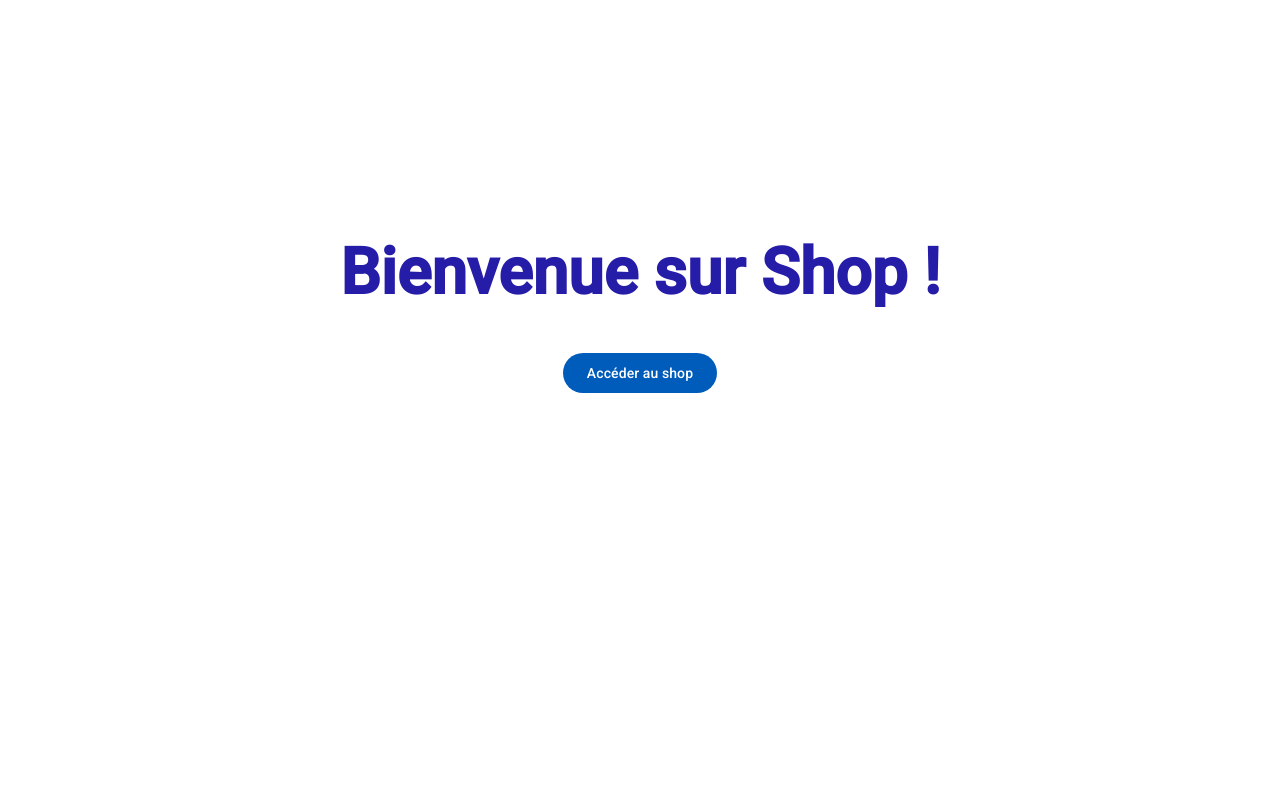
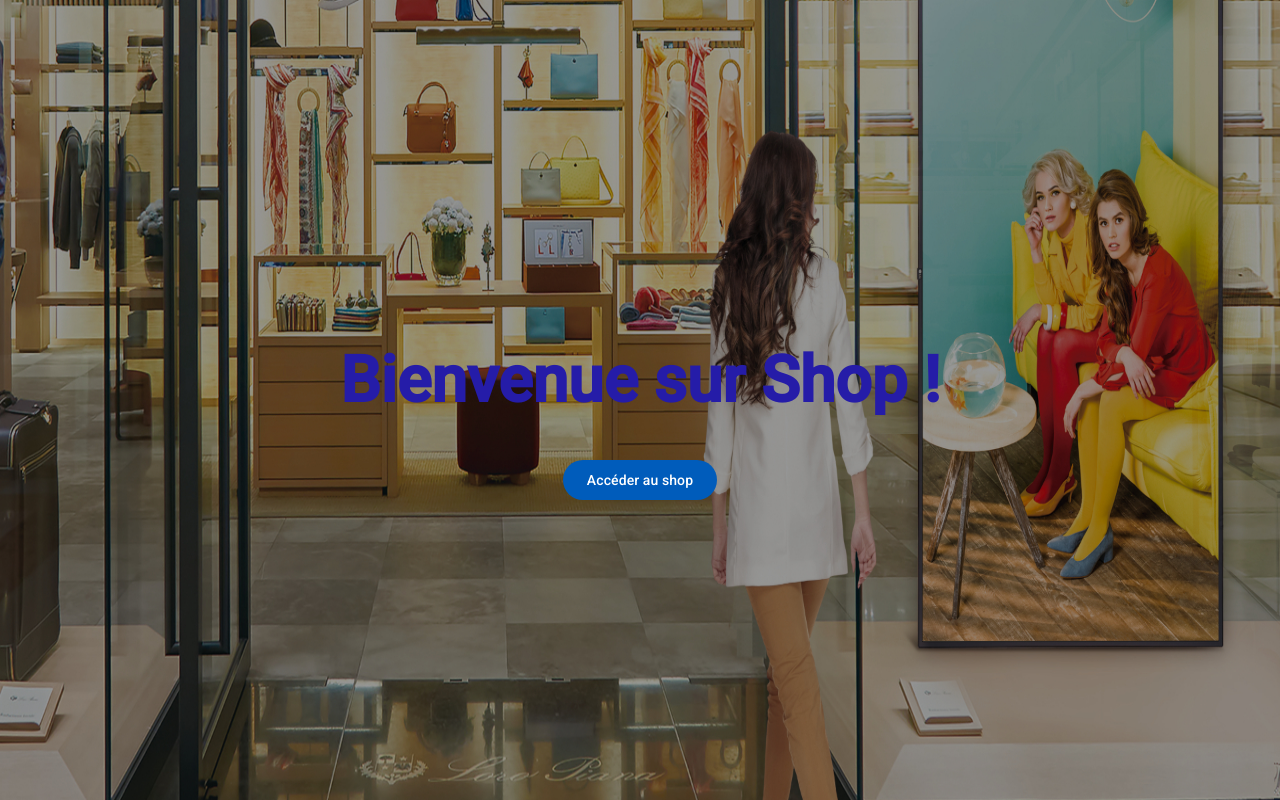
Before and after one commit to ZaeRon007/shop, an Angular app in the folder front/: page / in a window 1280 px wide. Built offline with nearby package versions, Linux system fonts and the light colour scheme; no server answers.

Commit message:
update for landing-page background

```diff
--- a/front/src/app/core/components/landing-page/landing-page.component.html
+++ b/front/src/app/core/components/landing-page/landing-page.component.html
@@ -1,4 +1,9 @@
-<div class="title">
-  <h1>Bienvenue sur {{ appTitle }} !</h1>
-  <button mat-flat-button color="primary" (click)="start()">Accéder au shop</button>
+<div class="body">
+  <img [src]="currentImagePath" alt="background">
+
+
+  <div class="title">
+    <h1>Bienvenue sur {{ appTitle }} !</h1>
+    <button mat-flat-button color="primary" (click)="start()">Accéder au shop</button>
+  </div>
 </div>
--- a/front/src/app/core/components/landing-page/landing-page.component.scss
+++ b/front/src/app/core/components/landing-page/landing-page.component.scss
@@ -1,12 +1,26 @@
+.body {
+    position: absolute;
+    width: 100%;
+    height: 100%;
+
+    img {
+        width: 100%;
+        height: 100%;
+        position: absolute;
+        z-index: -1;
+    }
+}
+
 .title {
     display: flex;
     flex-direction: column;
+    justify-content: center;
     align-items: center;
-    padding-top: 15%;
     font-size: 2rem;
+    height: 100%;
 }
 
-@media (max-width: 950px) and (min-width: 450px) {
+@media (max-width: 950px) {
     h1 {
         font-size: 1.5em;
     }
--- a/front/src/app/core/components/landing-page/landing-page.component.ts
+++ b/front/src/app/core/components/landing-page/landing-page.component.ts
@@ -1,15 +1,28 @@
-import { Component } from '@angular/core';
+import { Component, OnInit } from '@angular/core';
 import { Router } from '@angular/router';
+import { Subscription } from 'rxjs/internal/Subscription';
+import { pictureSizeService } from '../../../shop/services/pictureSizeService';
 
 @Component({
   selector: 'app-landing-page',
   templateUrl: './landing-page.component.html',
   styleUrl: './landing-page.component.scss'
 })
-export class LandingPageComponent {
+export class LandingPageComponent implements OnInit{
+  private picture: string[] = ['assets/background/shop-1920px.jpeg'];
+  private screenSizeSub = new Subscription();
+  currentImagePath = '';
 
-  constructor(private router: Router){
+  constructor(private router: Router,
+    private pictureService: pictureSizeService){
 
+      pictureService.setImagesTab(this.picture);
+  }
+
+  ngOnInit(): void {
+      this.screenSizeSub = this.pictureService.screenSize$.subscribe(() => {
+        this.currentImagePath = this.pictureService.currentStaticImage();
+      })
   }
   public readonly appTitle = "Shop";
 
```
